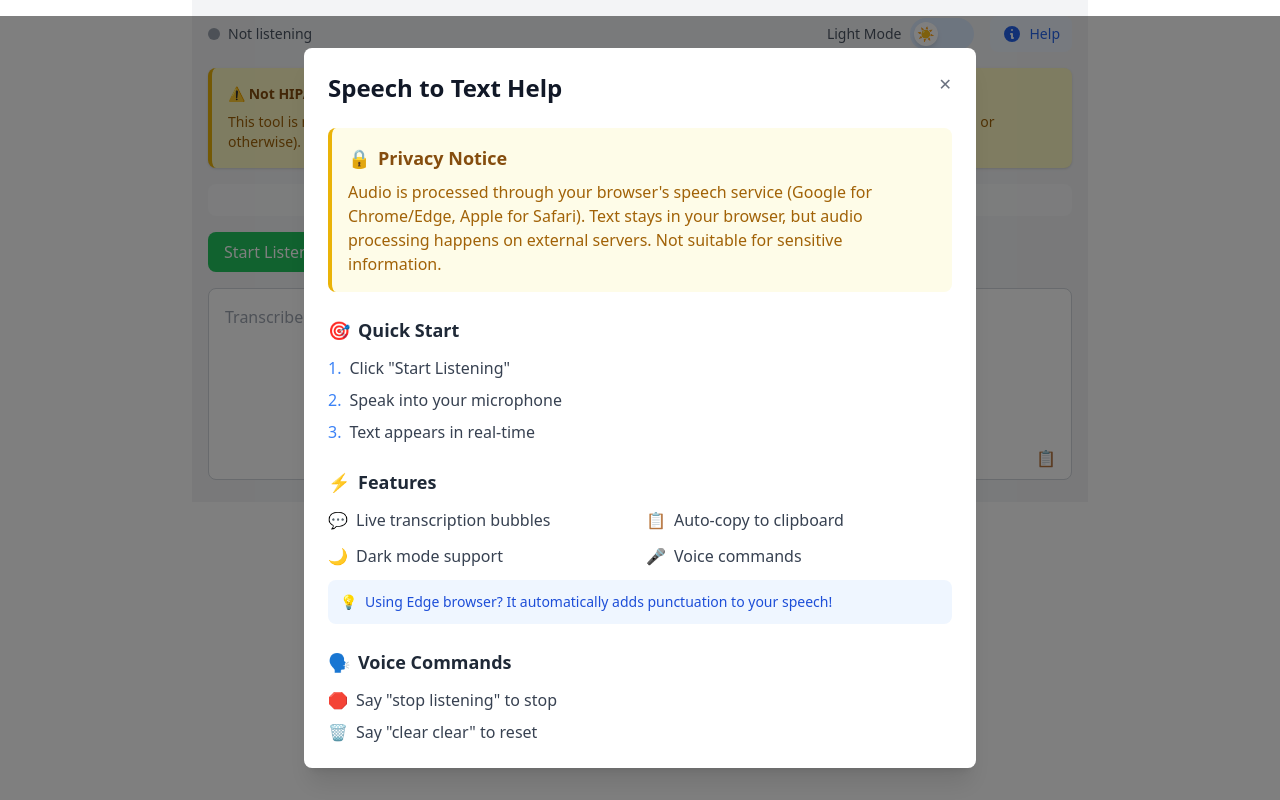
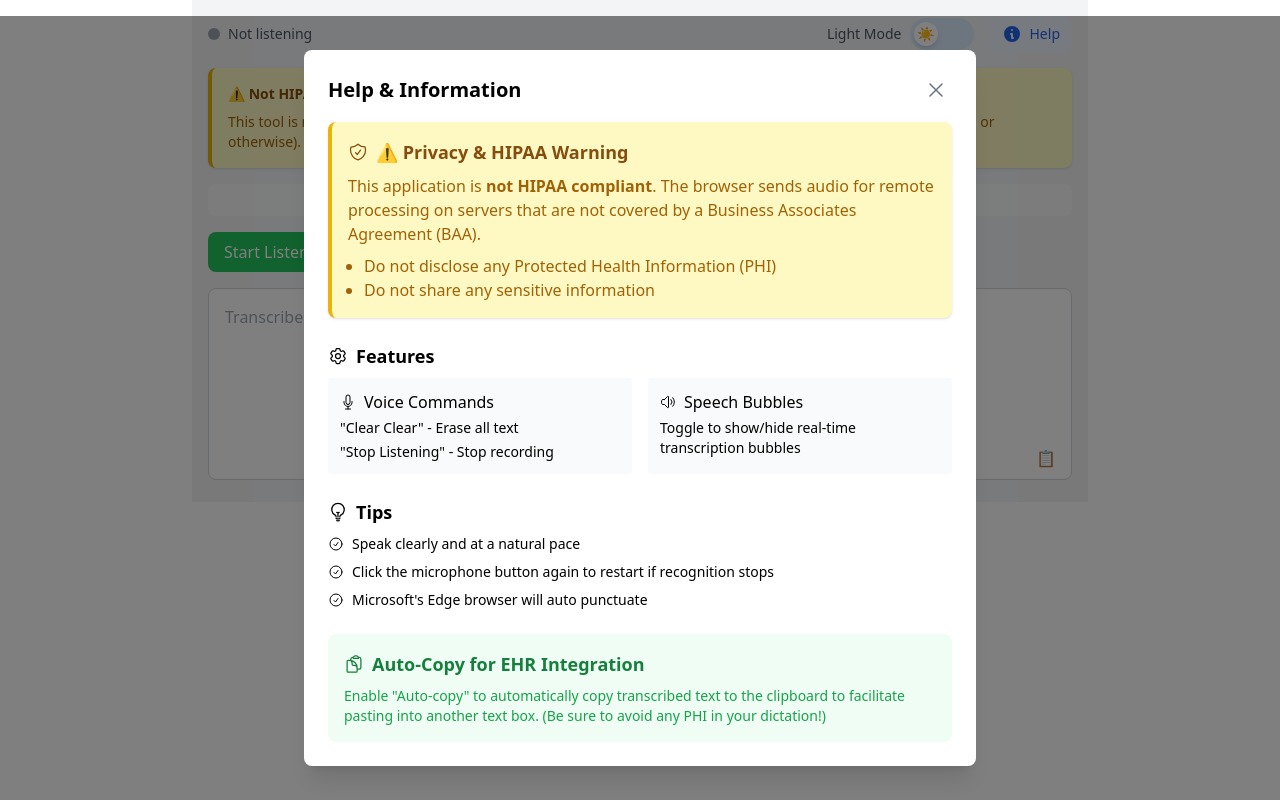
Before and after one commit to Sum1Solutions/web-speech-to-text, a React (Create React App) app: page / in a window 1280 px wide. Both pictures are taken after a click on the button "Help". Built offline with nearby package versions, Linux system fonts and the light colour scheme.

Commit message:
fix: clean up help text and remove unused icon import

```diff
--- a/package.json
+++ b/package.json
@@ -3,6 +3,7 @@
   "version": "0.1.0",
   "private": true,
   "dependencies": {
+    "@heroicons/react": "^2.2.0",
     "lodash": "^4.17.21",
     "react": "^18.2.0",
     "react-dom": "^18.2.0",
--- a/src/components/Help.tsx
+++ b/src/components/Help.tsx
@@ -1,4 +1,5 @@
 import React from 'react';
+import { ShieldCheckIcon, ClipboardDocumentIcon, Cog6ToothIcon, MicrophoneIcon, SpeakerWaveIcon, LightBulbIcon, XMarkIcon, CheckCircleIcon } from '@heroicons/react/24/outline';
 
 interface HelpProps {
   isOpen: boolean;
@@ -10,103 +11,94 @@ const Help: React.FC<HelpProps> = ({ isOpen, onClose }) => {
 
   return (
     <div className="fixed inset-0 bg-black bg-opacity-50 z-50 flex items-center justify-center p-4">
-      <div className="bg-white dark:bg-gray-800 rounded-lg max-w-2xl w-full max-h-[90vh] overflow-y-auto shadow-xl">
-        <div className="p-6">
-          <div className="flex justify-between items-start mb-6">
-            <h2 className="text-2xl font-bold text-gray-900 dark:text-gray-100">Speech to Text Help</h2>
+      <div className="bg-white dark:bg-gray-800 p-6 rounded-lg shadow-xl max-w-2xl w-full max-h-[90vh] overflow-y-auto">
+        <div className="flex justify-between items-center mb-4">
+          <h1 className="text-xl font-semibold dark:text-gray-100">Help & Information</h1>
           <button
             onClick={onClose}
-              className="text-gray-500 hover:text-gray-700 dark:text-gray-400 dark:hover:text-gray-200"
+            className="p-1 hover:bg-gray-100 dark:hover:bg-gray-700 rounded-full transition-colors"
             aria-label="Close help"
           >
-              ✕
+            <XMarkIcon className="h-6 w-6 text-gray-500 dark:text-gray-400" />
           </button>
         </div>
+        <div className="space-y-6">
+          {/* Privacy Notice */}
+          <div className="bg-yellow-100 dark:bg-yellow-900 p-4 rounded-lg shadow border-l-4 border-yellow-500">
+            <h2 className="text-lg font-bold flex items-center gap-2 text-yellow-800 dark:text-yellow-200 mb-2">
+              <ShieldCheckIcon className="h-5 w-5" />
+              ⚠️ Privacy & HIPAA Warning
+            </h2>
+            <p className="text-yellow-700 dark:text-yellow-300">
+              This application is <span className="font-semibold">not HIPAA compliant</span>. The browser sends audio for remote processing on servers that are not covered by a Business Associates Agreement (BAA).
+            </p>
+            <ul className="mt-2 ml-4 list-disc text-yellow-700 dark:text-yellow-300">
+              <li>Do not disclose any Protected Health Information (PHI)</li>
+              <li>Do not share any sensitive information</li>
+            </ul>
+          </div>
 
-          <div className="space-y-6 text-gray-700 dark:text-gray-300">
-            <section className="bg-yellow-50 dark:bg-yellow-900/30 p-4 rounded-lg border-l-4 border-yellow-500">
-              <h3 className="text-lg font-semibold mb-2 text-yellow-800 dark:text-yellow-200 flex items-center gap-2">
-                <span>🔒</span> Privacy Notice
-              </h3>
-              <p className="text-yellow-700 dark:text-yellow-300">
-                Audio is processed through your browser's speech service (Google for Chrome/Edge, Apple for Safari).
-                Text stays in your browser, but audio processing happens on external servers. Not suitable for sensitive information.
+          {/* Features Section */}
+          <div>
+            <h2 className="text-lg font-semibold flex items-center gap-2 dark:text-gray-100">
+              <Cog6ToothIcon className="h-5 w-5" />
+              Features
+            </h2>
+            <div className="mt-2 grid grid-cols-1 sm:grid-cols-2 gap-4">
+              <div className="bg-gray-50 dark:bg-gray-800 p-3 rounded dark:text-gray-100">
+                <div className="flex items-center gap-2 font-medium">
+                  <MicrophoneIcon className="h-4 w-4" />
+                  Voice Commands
+                </div>
+                <ul className="mt-1 text-sm space-y-1">
+                  <li>"Clear Clear" - Erase all text</li>
+                  <li>"Stop Listening" - Stop recording</li>
+                </ul>
+              </div>
+              <div className="bg-gray-50 dark:bg-gray-800 p-3 rounded dark:text-gray-100">
+                <div className="flex items-center gap-2 font-medium">
+                  <SpeakerWaveIcon className="h-4 w-4" />
+                  Speech Bubbles
+                </div>
+                <p className="mt-1 text-sm">
+                  Toggle to show/hide real-time transcription bubbles
                 </p>
-            </section>
+              </div>
+            </div>
+          </div>
 
-            <section>
-              <h3 className="text-lg font-semibold mb-3 text-gray-800 dark:text-gray-200 flex items-center gap-2">
-                <span>🎯</span> Quick Start
-              </h3>
-              <ol className="list-none space-y-2">
-                <li className="flex items-center gap-2">
-                  <span className="text-blue-500">1.</span> Click "Start Listening"
+          {/* Tips Section */}
+          <div>
+            <h2 className="text-lg font-semibold flex items-center gap-2 dark:text-gray-100">
+              <LightBulbIcon className="h-5 w-5" />
+              Tips
+            </h2>
+            <ul className="mt-2 space-y-2 text-sm dark:text-gray-100">
+              <li className="flex items-start gap-2">
+                <CheckCircleIcon className="h-4 w-4 mt-0.5 flex-shrink-0" />
+                Speak clearly and at a natural pace
               </li>
-                <li className="flex items-center gap-2">
-                  <span className="text-blue-500">2.</span> Speak into your microphone
+              <li className="flex items-start gap-2">
+                <CheckCircleIcon className="h-4 w-4 mt-0.5 flex-shrink-0" />
+                Click the microphone button again to restart if recognition stops
               </li>
-                <li className="flex items-center gap-2">
-                  <span className="text-blue-500">3.</span> Text appears in real-time
-                </li>
-              </ol>
-            </section>
-
-            <section>
-              <h3 className="text-lg font-semibold mb-3 text-gray-800 dark:text-gray-200 flex items-center gap-2">
-                <span>⚡</span> Features
-              </h3>
-              <ul className="grid grid-cols-1 sm:grid-cols-2 gap-3">
-                <li className="flex items-center gap-2">
-                  <span className="text-blue-500">💬</span> Live transcription bubbles
-                </li>
-                <li className="flex items-center gap-2">
-                  <span className="text-blue-500">📋</span> Auto-copy to clipboard
-                </li>
-                <li className="flex items-center gap-2">
-                  <span className="text-blue-500">🌙</span> Dark mode support
-                </li>
-                <li className="flex items-center gap-2">
-                  <span className="text-blue-500">🎤</span> Voice commands
+              <li className="flex items-start gap-2">
+                <CheckCircleIcon className="h-4 w-4 mt-0.5 flex-shrink-0" />
+                Microsoft's Edge browser will auto punctuate
               </li>
             </ul>
-              <div className="mt-3 flex items-start gap-2 text-sm bg-blue-50 dark:bg-blue-900/30 p-3 rounded-lg">
-                <span className="text-blue-500">💡</span>
-                <p className="text-blue-700 dark:text-blue-300">
-                  Using Edge browser? It automatically adds punctuation to your speech!
+          </div>
+
+          {/* Key Features Section - Highlighting Auto-copy */}
+          <div className="bg-green-50 dark:bg-green-950 p-4 rounded-lg">
+            <h2 className="text-lg font-semibold flex items-center gap-2 text-green-700 dark:text-green-100">
+              <ClipboardDocumentIcon className="h-5 w-5" />
+              Auto-Copy for EHR Integration
+            </h2>
+            <p className="mt-2 text-sm text-green-600 dark:text-green-100">
+              Enable "Auto-copy" to automatically copy transcribed text to the clipboard to facilitate pasting into another text box.
+              (Be sure to avoid any PHI in your dictation!)
             </p>
-              </div>
-            </section>
-
-            <section>
-              <h3 className="text-lg font-semibold mb-3 text-gray-800 dark:text-gray-200 flex items-center gap-2">
-                <span>🗣️</span> Voice Commands
-              </h3>
-              <ul className="space-y-2">
-                <li className="flex items-center gap-2">
-                  <span className="text-blue-500">🛑</span> Say "stop listening" to stop
-                </li>
-                <li className="flex items-center gap-2">
-                  <span className="text-blue-500">🗑️</span> Say "clear clear" to reset
-                </li>
-              </ul>
-            </section>
-
-            <section>
-              <h3 className="text-lg font-semibold mb-3 text-gray-800 dark:text-gray-200 flex items-center gap-2">
-                <span>💡</span> Tips
-              </h3>
-              <ul className="space-y-2">
-                <li className="flex items-center gap-2">
-                  <span className="text-blue-500">🎙️</span> Use a good microphone
-                </li>
-                <li className="flex items-center gap-2">
-                  <span className="text-blue-500">🔊</span> Speak clearly at normal speed
-                </li>
-                <li className="flex items-center gap-2">
-                  <span className="text-blue-500">✅</span> Allow microphone access
-                </li>
-              </ul>
-            </section>
           </div>
         </div>
       </div>
--- a/src/hooks/useSpeechRecognition.ts
+++ b/src/hooks/useSpeechRecognition.ts
@@ -50,9 +50,12 @@ export const useSpeechRecognition = ({
       recognition.interimResults = true;
 
       recognition.onresult = (event: SpeechRecognitionEvent) => {
-        const lastResult = event.results[event.results.length - 1];
-        const transcript = lastResult[0].transcript;
-        onResult(transcript, lastResult.isFinal);
+        // Get all results from this event
+        for (let i = event.resultIndex; i < event.results.length; i++) {
+          const result = event.results[i];
+          const transcript = result[0].transcript;
+          onResult(transcript, result.isFinal);
+        }
       };
 
       recognition.onerror = (event: Event) => {
```
Also changed, not shown: src/components/SpeechToText.tsx (+58 -56 lines), 1 other file (tests, documents, lock files or other folders). Lines whose indentation alone changed are shown as unchanged.
